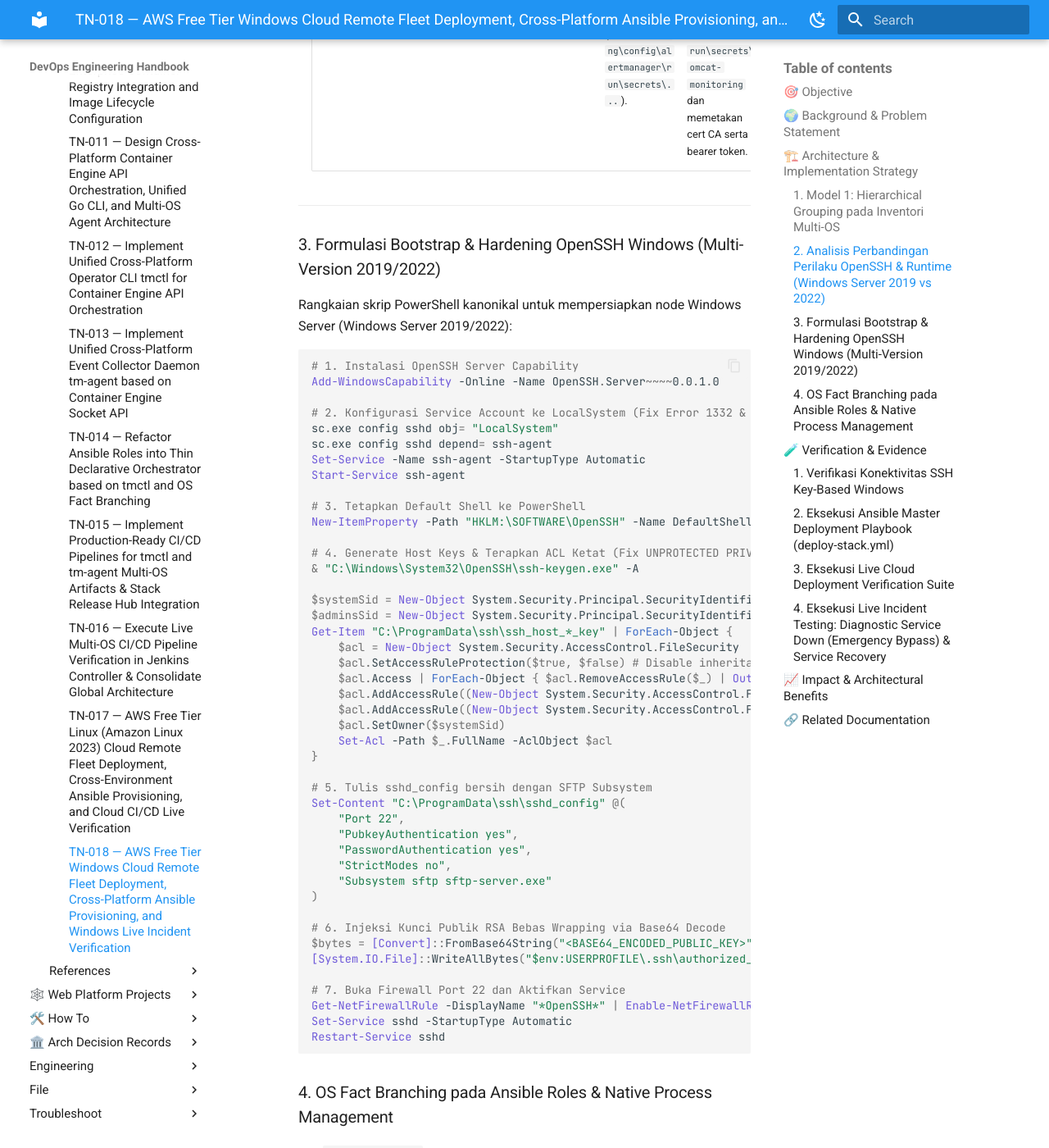
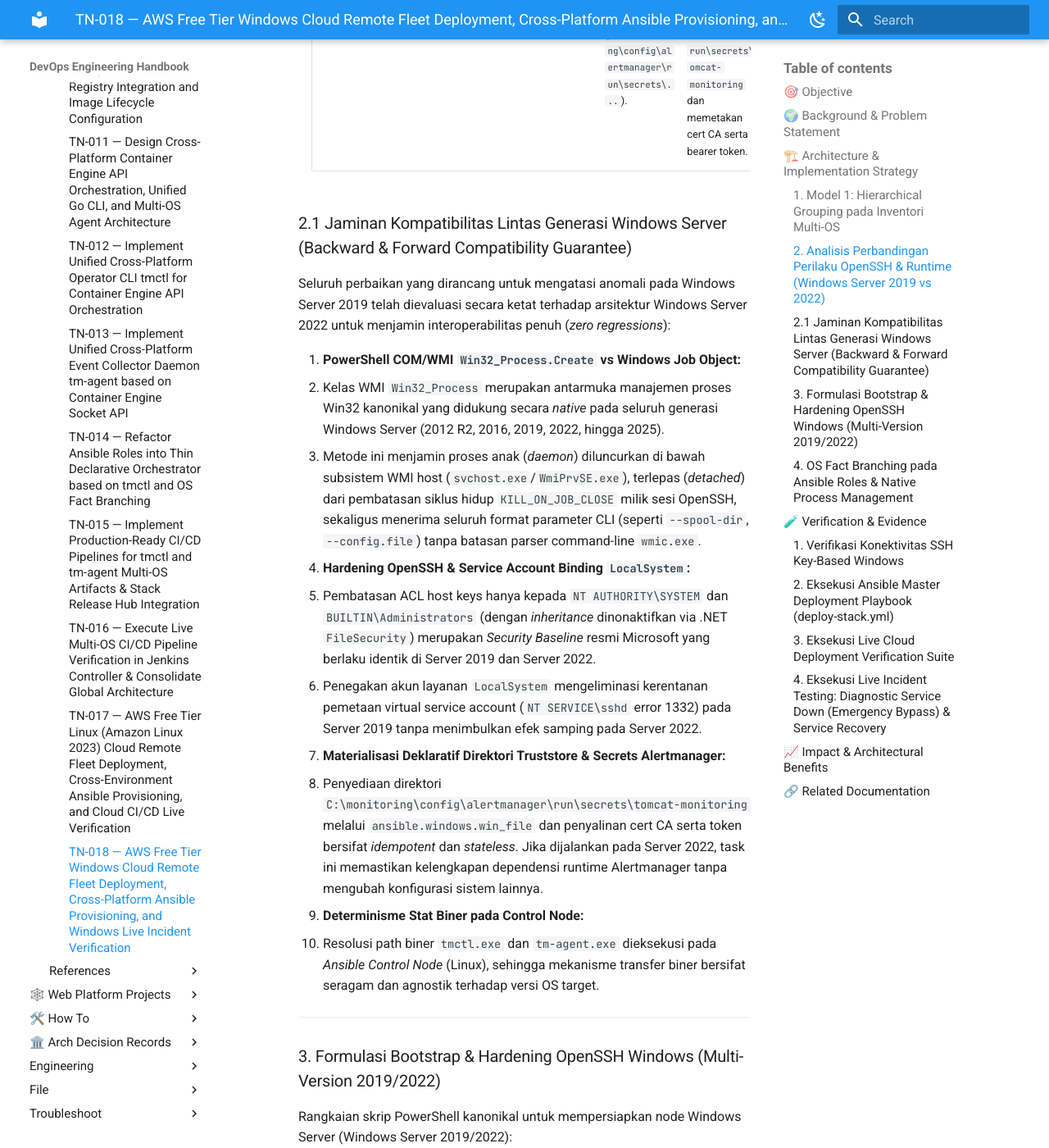
Before and after one commit to edkas07-oss/devops-handbook, an MkDocs documentation site: the page built from docs/projects/tomcat-monitoring/engineering-journal/continuous-integration-and-deployment/TN-018-aws-windows-fleet-deployment-cross-platform-ansible-provisioning-and-live-verification.md, in a window 1280 px wide and 1400 px high, scrolled down 6079 px. Shown: the whole window at 82% size. Built offline with MkDocs 1.6.1 and Material for MkDocs 9.7.7, drawn with Linux system fonts in a browser that asks for light colours; some of the changed text lies outside the part shown.

Commit message:
docs(tn-018): add backward/forward compatibility guarantee section and multi-generation impact

```diff
--- a/docs/projects/tomcat-monitoring/engineering-journal/continuous-integration-and-deployment/TN-018-aws-windows-fleet-deployment-cross-platform-ansible-provisioning-and-live-verification.md
+++ b/docs/projects/tomcat-monitoring/engineering-journal/continuous-integration-and-deployment/TN-018-aws-windows-fleet-deployment-cross-platform-ansible-provisioning-and-live-verification.md
@@ -95,6 +95,21 @@ Hasil investigasi operasional membuktikan adanya perbedaan perilaku signifikan a
 | **Peluncuran Proses Latar Belakang** | `wmic.exe` didepresiasi; `Start-Process` terikat ke SSH Job Object (`KILL_ON_JOB_CLOSE`). | `wmic.exe` mengalami parsing failure (`Invalid Verb Switch.`); `Start-Process` mati saat SSH disconnect. | **Standardisasi**: Menggunakan PowerShell COM/WMI `([wmiclass]'Win32_Process').Create('...')`. Mengeksekusi biner secara independen di luar pohon Job Object SSH dan mendukung seluruh argumen double-dash. |
 | **Driver Kernel Containers (Docker)** | Modul container driver termuat secara modern; setup via static zip/engine. | Mewajibkan aktivasi feature `Containers` dan **Reboot Komputer** (`Restart-Computer -Force`). | Reboot diwajibkan setelah `Install-WindowsFeature -Name Containers` agar storage driver `windowsfilter` aktif. |
 | **Truststore & Secret Paths Alertmanager** | Volume mount Linux (`/run/secrets/tomcat-monitoring/...`). | Resolusi path Windows relatif terhadap direktori config (`C:\monitoring\config\alertmanager\run\secrets\...`). | **Materialisasi Otomatis**: `role_host_prep` secara deklaratif membuat direktori `run\secrets\tomcat-monitoring` dan memetakan cert CA serta bearer token. |
+
+### 2.1 Jaminan Kompatibilitas Lintas Generasi Windows Server (Backward & Forward Compatibility Guarantee)
+
+Seluruh perbaikan yang dirancang untuk mengatasi anomali pada Windows Server 2019 telah dievaluasi secara ketat terhadap arsitektur Windows Server 2022 untuk menjamin interoperabilitas penuh (*zero regressions*):
+
+1. **PowerShell COM/WMI `Win32_Process.Create` vs Windows Job Object:**
+   - Kelas WMI `Win32_Process` merupakan antarmuka manajemen proses Win32 kanonikal yang didukung secara *native* pada seluruh generasi Windows Server (2012 R2, 2016, 2019, 2022, hingga 2025).
+   - Metode ini menjamin proses anak (*daemon*) diluncurkan di bawah subsistem WMI host (`svchost.exe`/`WmiPrvSE.exe`), terlepas (*detached*) dari pembatasan siklus hidup `KILL_ON_JOB_CLOSE` milik sesi OpenSSH, sekaligus menerima seluruh format parameter CLI (seperti `--spool-dir`, `--config.file`) tanpa batasan parser command-line `wmic.exe`.
+2. **Hardening OpenSSH & Service Account Binding `LocalSystem`:**
+   - Pembatasan ACL host keys hanya kepada `NT AUTHORITY\SYSTEM` dan `BUILTIN\Administrators` (dengan *inheritance* dinonaktifkan via .NET `FileSecurity`) merupakan *Security Baseline* resmi Microsoft yang berlaku identik di Server 2019 dan Server 2022.
+   - Penegakan akun layanan `LocalSystem` mengeliminasi kerentanan pemetaan virtual service account (`NT SERVICE\sshd` error 1332) pada Server 2019 tanpa menimbulkan efek samping pada Server 2022.
+3. **Materialisasi Deklaratif Direktori Truststore & Secrets Alertmanager:**
+   - Penyediaan direktori `C:\monitoring\config\alertmanager\run\secrets\tomcat-monitoring` melalui `ansible.windows.win_file` dan penyalinan cert CA serta token bersifat *idempotent* dan *stateless*. Jika dijalankan pada Server 2022, task ini memastikan kelengkapan dependensi runtime Alertmanager tanpa mengubah konfigurasi sistem lainnya.
+4. **Determinisme Stat Biner pada Control Node:**
+   - Resolusi path biner `tmctl.exe` dan `tm-agent.exe` dieksekusi pada *Ansible Control Node* (Linux), sehingga mekanisme transfer biner bersifat seragam dan agnostik terhadap versi OS target.
 
 ---
 
@@ -320,6 +335,7 @@ Pengujian simulasi kegagalan langsung (*live failure simulation*) dan pemulihan
 2. **Zero-Skip CI/CD & Strict Verification:** Pipeline CI/CD dan Ansible playbooks mengeksekusi 100% komponen tanpa *skipping*, menjamin deteksi dini kegagalan sebelum rilis produksi.
 3. **Resilient Emergency Bypass (Zero Silent Failure):** Terbukti secara live pada Windows bahwa kegagalan Diagnostic Service tidak membungkam sistem peringatan (*Zero Silent Failure*), melainkan dialihkan secara mulus ke jalur direct SMTP fallback Alertmanager.
 4. **Resilient Cross-Platform Automation:** Biner native Go (`tmctl.exe`, `tm-agent.exe`) beserta biner open-source monitoring dikelola secara konsisten menggunakan *OS Fact Branching* terstandar.
+5. **Universal Multi-Generation Windows Compatibility:** Standardisasi COM/WMI `Win32_Process.Create` dan hardening ACL berbasis .NET `FileSecurity` menjamin 100% portabilitas lintas generasi Windows Server (Windows Server 2019 dan 2022 Datacenter) secara deterministik dan bebas regresi (*zero regressions*).
 
 ---
 
```
